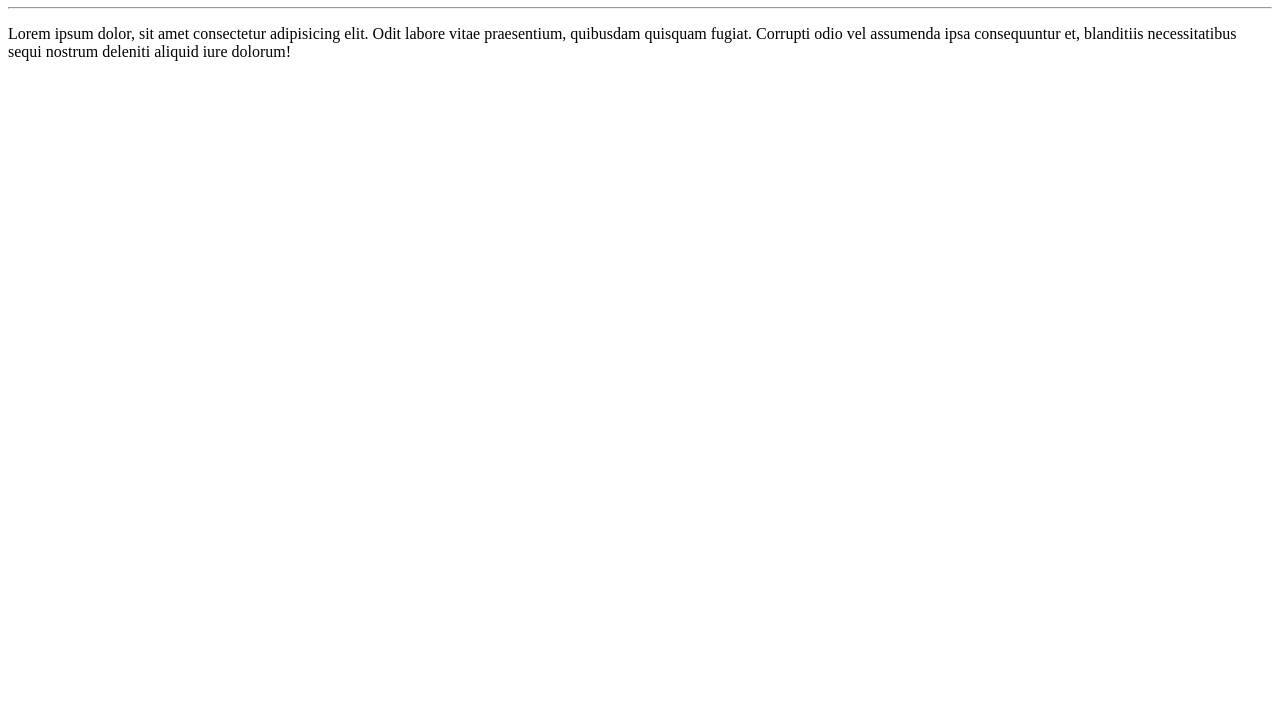
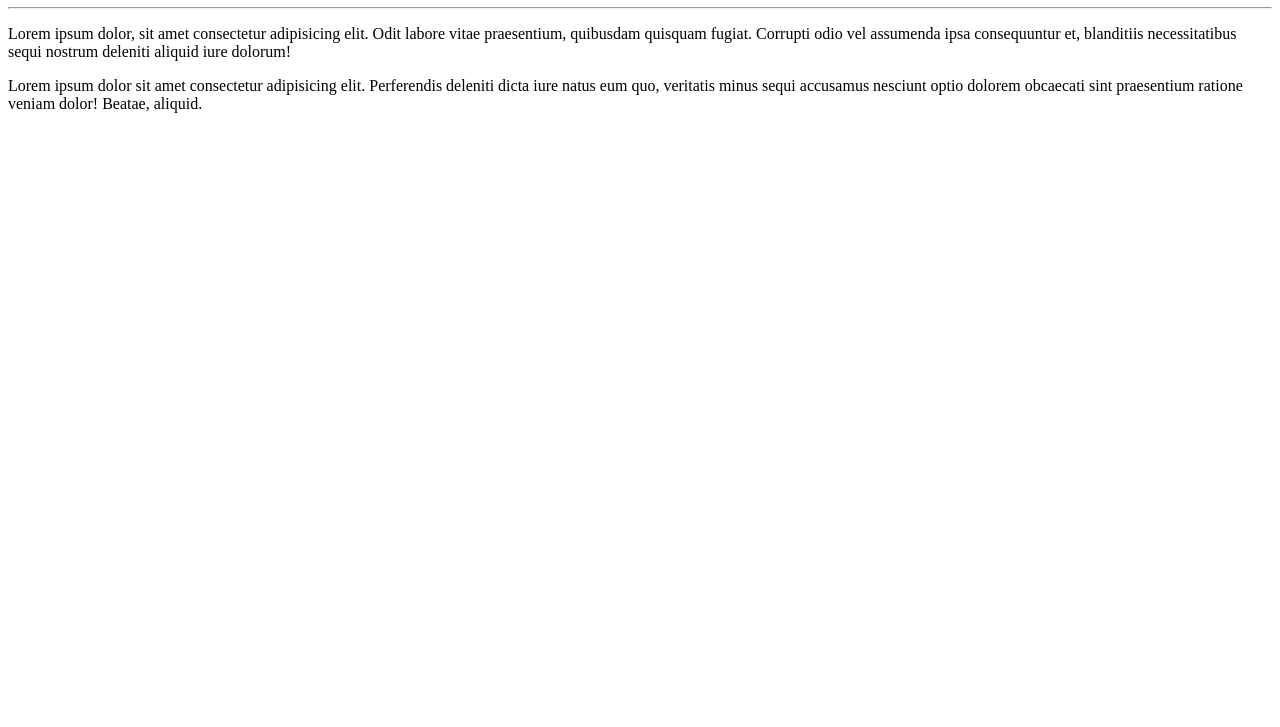
Before and after one commit to Kaio-Clisman/Ola-Mundo, a plain HTML site: page site-exemplo/index.html in a window 1280 px wide. Shown: the part 73-800 px from the top of the page. Drawn offline with Linux system fonts and the light colour scheme.

Commit message:
adicionei um parágrafo

```diff
--- a/site-exemplo/index.html
+++ b/site-exemplo/index.html
@@ -13,5 +13,9 @@
         Lorem ipsum dolor, sit amet consectetur adipisicing elit. Odit labore vitae praesentium, quibusdam quisquam fugiat.
         Corrupti odio vel assumenda ipsa consequuntur et, blanditiis necessitatibus sequi nostrum deleniti aliquid iure dolorum!
     </p>
+    <p>
+        Lorem ipsum dolor sit amet consectetur adipisicing elit. Perferendis deleniti dicta iure natus eum quo, veritatis minus sequi accusamus
+        nesciunt optio dolorem obcaecati sint praesentium ratione veniam dolor! Beatae, aliquid.
+    </p>
 </body>
 </html>
```
